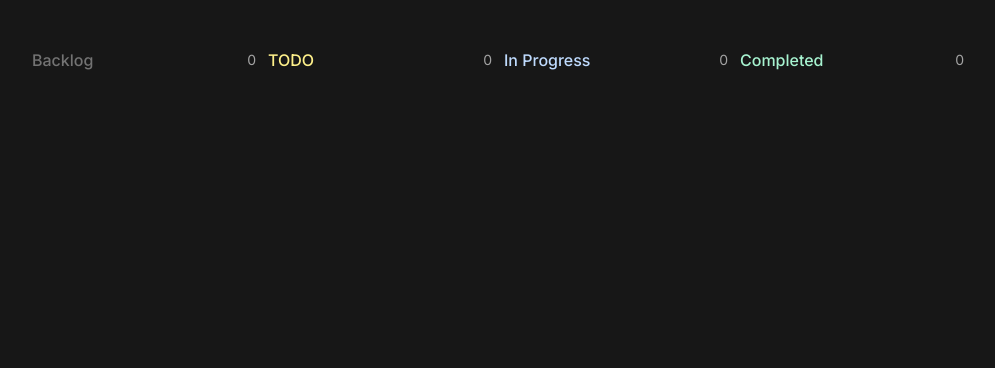
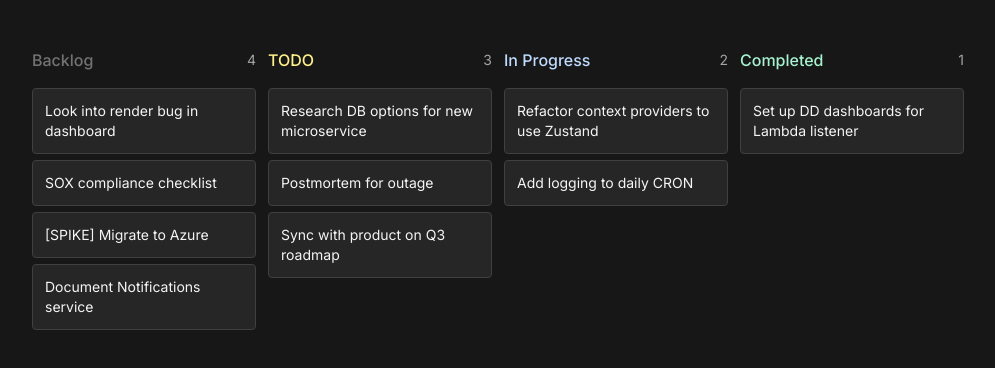
Before and after one commit to MuhdHanish/kanban_board, a Next.js app: page / in a window 1280 px wide. Shown: the top 368 px of the page, without its empty margins (16-1011 px from the left). Built offline with nearby package versions, Linux system fonts and the light colour scheme.

Commit message:
used dummydatas and render columns in board component

```diff
--- a/components/Board.tsx
+++ b/components/Board.tsx
@@ -1,10 +1,10 @@
-"use client";
 import { TCard } from "@/types";
 import { useState } from "react";
-import { Column } from "@/components";
+import { Column } from "./Column";
+import { DEFAULT_CARDS } from "@/lib/data";
 
 export const Board = () => {
-  const [cards, setCards] = useState<TCard[]>([]);
+  const [cards, setCards] = useState<TCard[]>(DEFAULT_CARDS);
   return <div className="flex h-full w-full gap-3 overflow-auto p-12">
     <Column
       title="Backlog"
```
